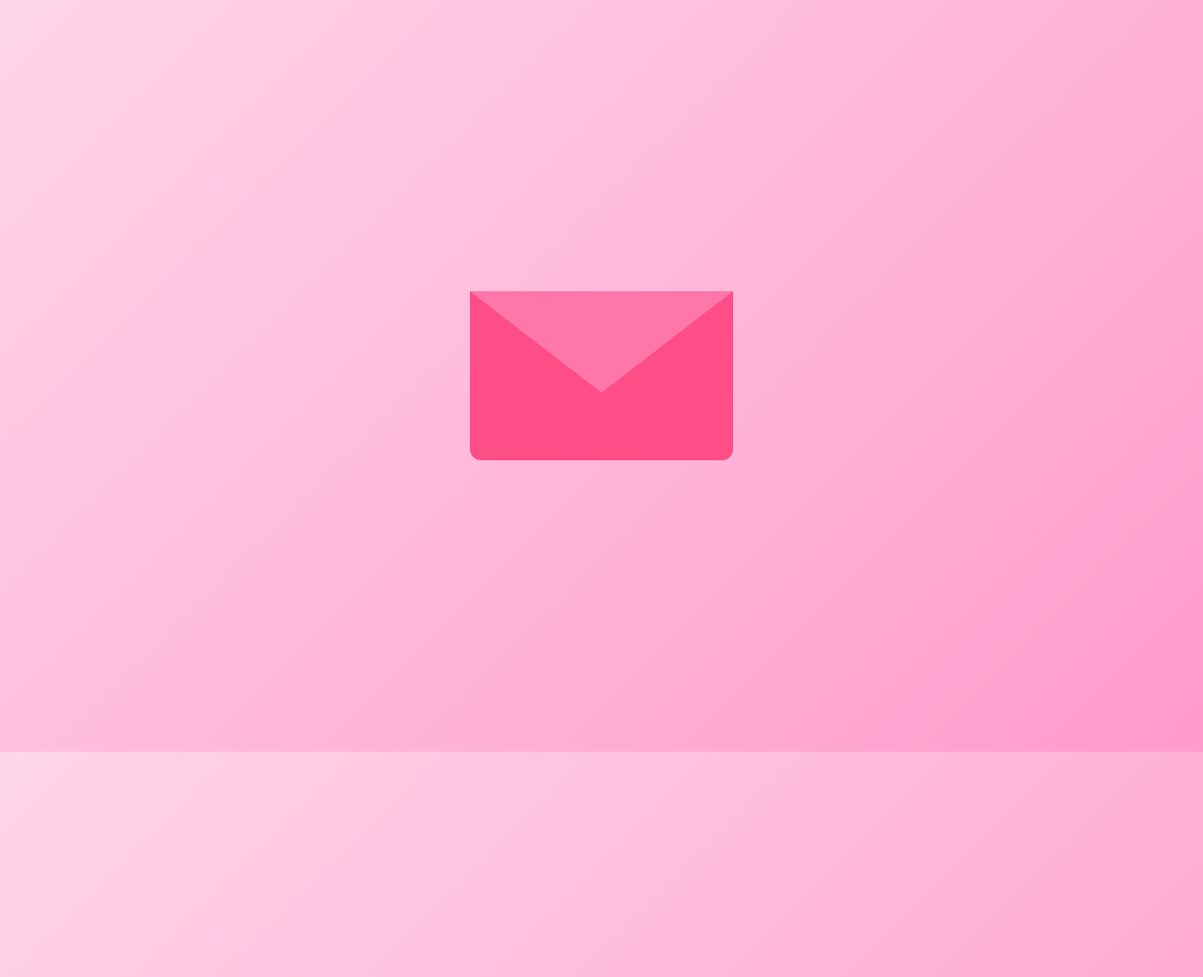
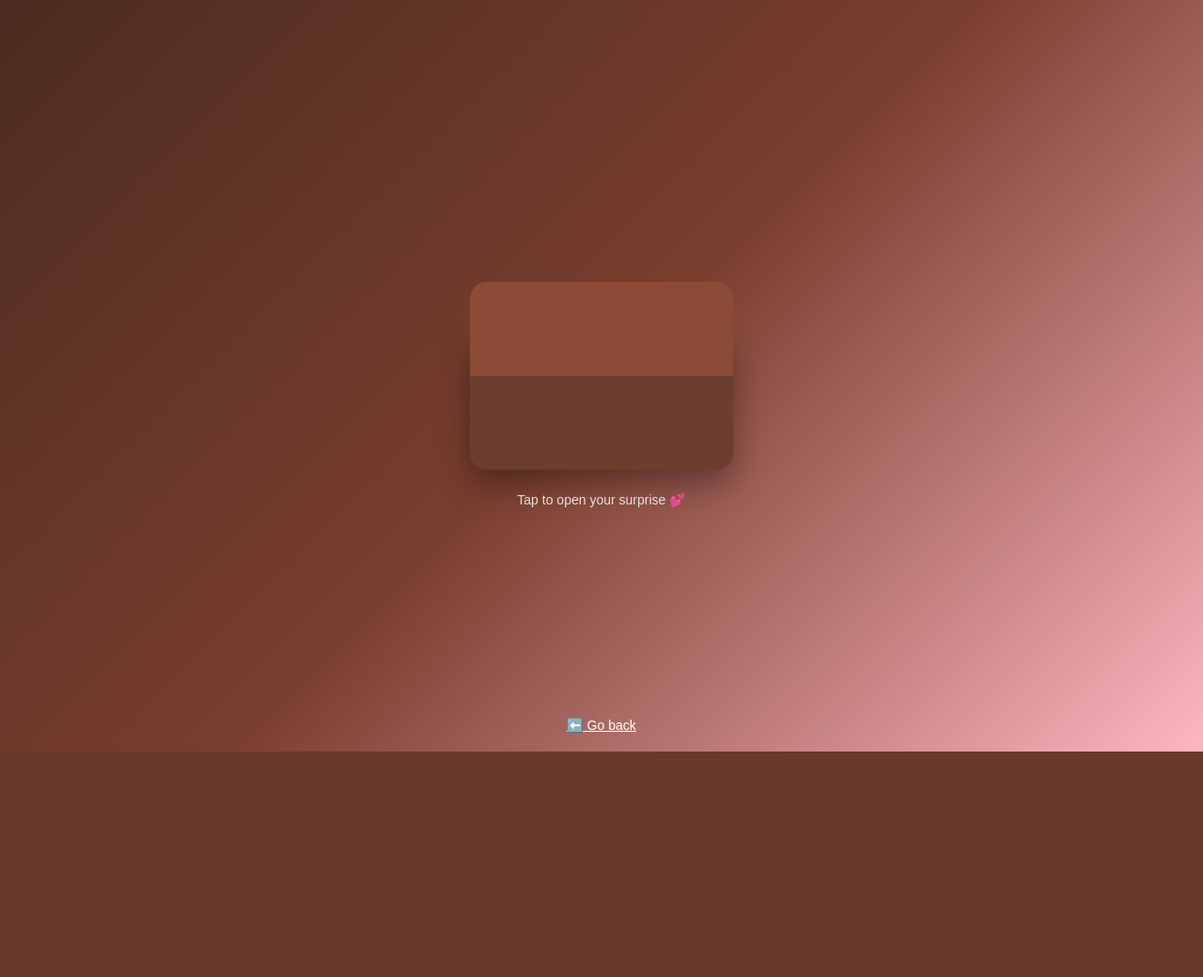
Before and after one commit to kavyansh2720/valentine-site, a Flask app: page /letter in a window 1280 px wide. Shown: the top 1040 px of the page at 94% size. After the commit the page ends 800 px from the top, so only its background shows below. Run offline with Flask 3, Linux system fonts and the light colour scheme.

Commit message:
Update letter.html

```diff
--- a/templates/letter.html
+++ b/templates/letter.html
@@ -3,7 +3,7 @@
 <head>
 <meta charset="UTF-8">
 <meta name="viewport" content="width=device-width, initial-scale=1.0">
-<title>For You 💌</title>
+<title>For My Wifey 🍫💖</title>
 
 <style>
 *{
@@ -15,110 +15,158 @@
 
 body{
   height:100vh;
-  background: linear-gradient(135deg,#ffd6e8,#ff9acb);
+  background: linear-gradient(135deg,#4b2c20,#7a3e2e,#ffb6c1);
   display:flex;
   align-items:center;
   justify-content:center;
   overflow:hidden;
+  color:#4a2a1d;
 }
 
-/* ENVELOPE */
-.envelope-container{
+/* CHOCOLATE BOX */
+.box-container{
   position:relative;
   width:280px;
-  height:180px;
+  height:200px;
   cursor:pointer;
+  text-align:center;
 }
 
-.envelope{
+.box{
   position:absolute;
+  bottom:0;
   width:100%;
-  height:100%;
-  background:#ff4d88;
-  border-radius:0 0 12px 12px;
+  height:140px;
+  background:#6b3e2e;
+  border-radius:0 0 18px 18px;
+  box-shadow:0 15px 35px rgba(0,0,0,.35);
   z-index:2;
 }
 
-.flap{
+.lid{
   position:absolute;
   top:0;
   width:100%;
-  height:100%;
-  background:#ff77a8;
-  clip-path: polygon(0 0,100% 0,50% 60%);
+  height:100px;
+  background:#8b4b36;
+  border-radius:18px 18px 0 0;
   transform-origin:top;
-  transition:transform 1s ease;
+  transition:1s ease;
   z-index:3;
+}
+
+.tap-text{
+  position:absolute;
+  bottom:-40px;
+  width:100%;
+  font-size:14px;
+  color:#fff;
+  opacity:.9;
 }
 
 /* LETTER */
 .letter{
   position:absolute;
-  width:260px;
-  background:#fff;
-  top:20px;
+  width:300px;
+  background:rgba(255,255,255,.92);
+  border-radius:20px;
+  padding:26px;
+  top:40px;
   left:50%;
-  transform:translateX(-50%) translateY(60px);
-  padding:25px;
-  border-radius:14px;
-  box-shadow:0 20px 40px rgba(0,0,0,.25);
+  transform:translateX(-50%) translateY(80px);
+  box-shadow:0 25px 45px rgba(0,0,0,.35);
   opacity:0;
   transition:1.2s ease;
   z-index:1;
-  text-align:left;
+  backdrop-filter:blur(8px);
 }
 
 /* OPEN STATE */
-.open .flap{
+.open .lid{
   transform:rotateX(180deg);
 }
 
 .open .letter{
-  transform:translateX(-50%) translateY(-200px);
+  transform:translateX(-50%) translateY(-260px);
   opacity:1;
 }
 
 /* LETTER TEXT */
 .letter h2{
   color:#ff4d88;
-  margin-bottom:12px;
+  margin-bottom:14px;
+  text-align:center;
 }
 
 .letter p{
-  font-size:15px;
-  line-height:1.6;
+  font-size:14.8px;
+  line-height:1.65;
   color:#444;
 }
 
-/* HEARTS */
-.heart{
+/* PETALS & HEARTS */
+.fall{
   position:absolute;
-  animation:float 6s linear infinite;
-  opacity:.5;
+  top:-20px;
+  animation:fall 7s linear forwards;
+  opacity:.8;
 }
 
-@keyframes float{
-  from{transform:translateY(100vh);}
-  to{transform:translateY(-120vh);}
+@keyframes fall{
+  to{
+    transform:translateY(110vh) rotate(360deg);
+    opacity:0;
+  }
+}
+
+/* TEDDY */
+.teddy{
+  display:none;
+  text-align:center;
+  font-size:48px;
+  margin-top:18px;
+  animation:hug 2s infinite;
+}
+
+@keyframes hug{
+  0%,100%{transform:scale(1);}
+  50%{transform:scale(1.12);}
+}
+
+/* BACK */
+.back{
+  position:fixed;
+  bottom:20px;
+  font-size:14px;
+  color:#fff;
+  text-decoration:underline;
+  cursor:pointer;
 }
 </style>
 </head>
 
 <body>
 
-<div class="envelope-container" onclick="openEnvelope()" id="env">
-  <div class="flap"></div>
-  <div class="envelope"></div>
+<div class="box-container" id="box" onclick="openBox()">
+  <div class="lid"></div>
+  <div class="box"></div>
+  <div class="tap-text">Tap to open your surprise 💕</div>
 
-  <div class="letter">
+  <div class="letter" id="letter">
     <h2>Dear wifey 💖</h2>
-    <p>
-      Happy Valentine’s Day babu 💕<br><br>
+    <p id="text"></p>
+    <div class="teddy" id="teddy">🧸💞</div>
+  </div>
+</div>
 
-      I am the luckiest man to have you in my life baby, not just as my Valentine
-      but as mine — my partner in everything.
+<div class="back" onclick="location.href='yes.html'">⬅️ Go back</div>
+
+<script>
+const letterText = `Happy Valentine’s Day babu 💕
+
+I am the luckiest man to have you in my life baby, not just as my Valentine but as mine — my partner in everything.
 Har ek din teaches me ki real comfort, care aur love kya hota hai.
-      Tumhari har ek harkat meri favourite hai bubu 🫶<br><br>
+Tumhari har ek harkat meri favourite hai bubu 🫶
 
 You are really special to me. I can’t imagine even a single second without you.
 I know main din mein bohot baar “I love you” bolta hoon,
@@ -126,29 +174,41 @@ body{
 Because you are my cute little princess 👑
 and the most beautiful girl I know.
 I’m always proud of you and proud to call you mine ❤️
-      <br><br>
-      Yours forever,<br>
-      <strong>Your hubby — Kavyansh Rashika Arora</strong>
-    </p>
-  </div>
-</div>
 
-<script>
-function openEnvelope(){
-  document.getElementById("env").classList.add("open");
-  heartRain();
+Your hubby — Kavyansh Rashika Arora`;
+
+let i = 0;
+let opened = false;
+
+function openBox(){
+  if(opened) return;
+  opened = true;
+  document.getElementById("box").classList.add("open");
+  typeLetter();
+  rain();
 }
 
-function heartRain(){
-  for(let i=0;i<20;i++){
-    const h=document.createElement("div");
-    h.className="heart";
-    h.innerHTML="💖";
-    h.style.left=Math.random()*100+"vw";
-    h.style.fontSize=(14+Math.random()*20)+"px";
-    h.style.animationDuration=(4+Math.random()*4)+"s";
-    document.body.appendChild(h);
-    setTimeout(()=>h.remove(),8000);
+function typeLetter(){
+  const p = document.getElementById("text");
+  if(i < letterText.length){
+    p.innerHTML += letterText[i] === "\n" ? "<br>" : letterText[i];
+    i++;
+    setTimeout(typeLetter, 40);
+  } else {
+    document.getElementById("teddy").style.display = "block";
+  }
+}
+
+function rain(){
+  for(let j=0;j<40;j++){
+    const e = document.createElement("div");
+    e.className="fall";
+    e.innerHTML = Math.random() > 0.5 ? "🌹" : "💖";
+    e.style.left = Math.random()*100 + "vw";
+    e.style.fontSize = (16 + Math.random()*18) + "px";
+    e.style.animationDelay = Math.random()*2 + "s";
+    document.body.appendChild(e);
+    setTimeout(()=>e.remove(),7000);
   }
 }
 </script>
```
Lines whose indentation alone changed are shown as unchanged.
